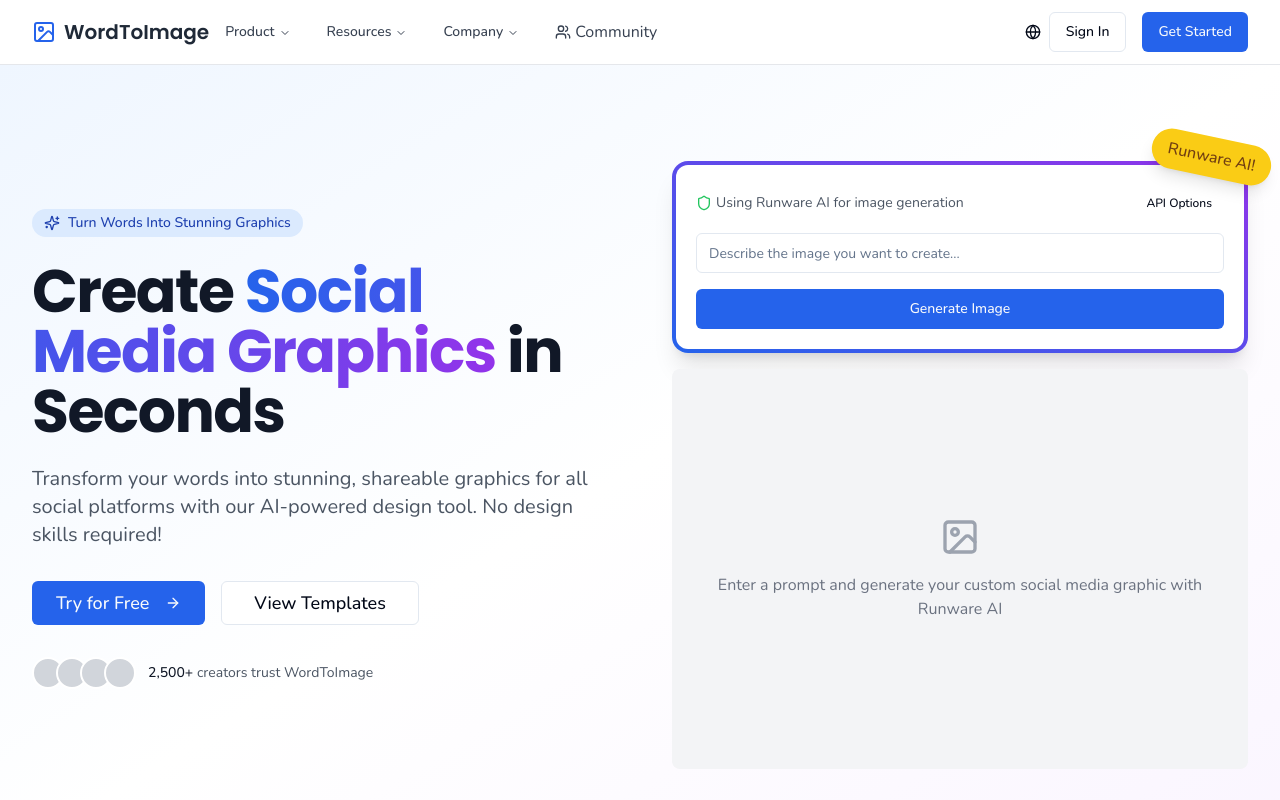
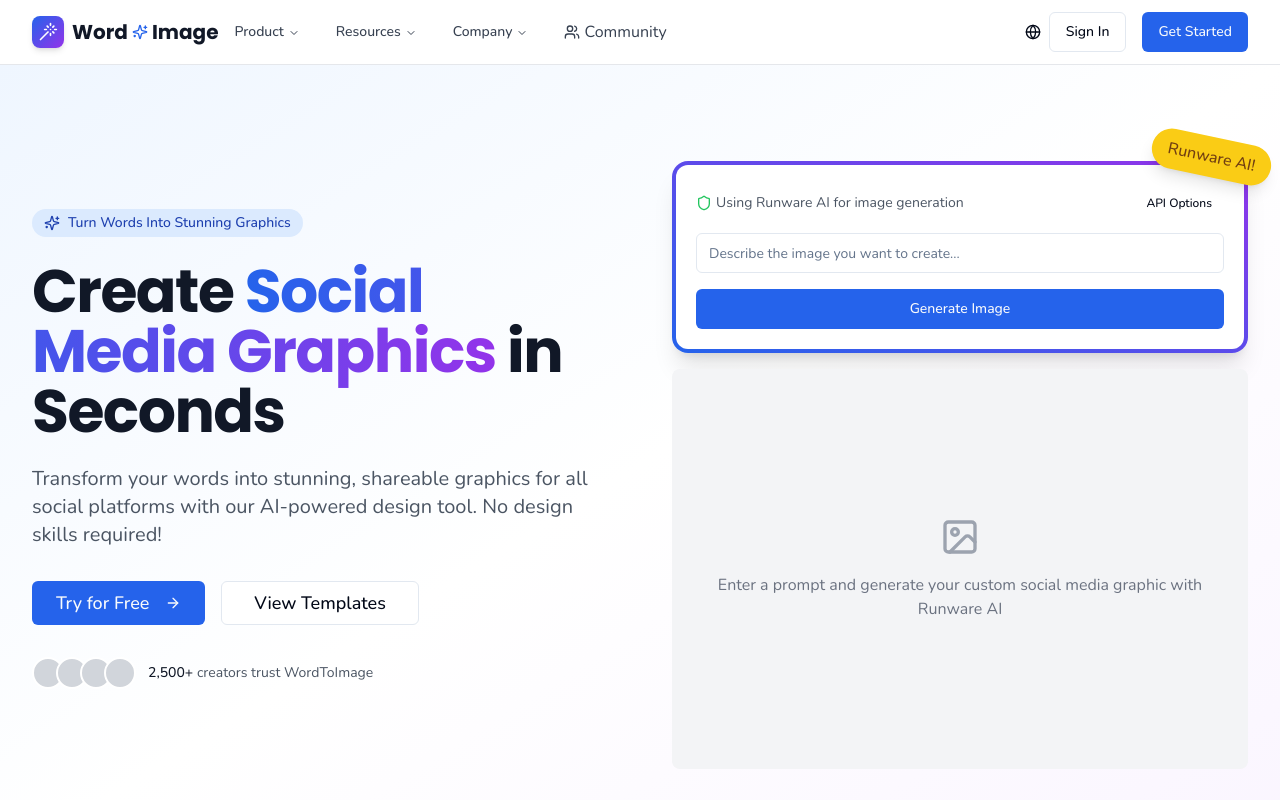
Before and after one commit to dplatoon/wordtoimage, a React (Vite) app: page / in a window 1280 px wide. Shown: the top 800 px of the page. Built offline with nearby package versions, Linux system fonts and the light colour scheme.

Commit message:
Add logo generation feature

```diff
--- a/src/components/navigation/Logo.tsx
+++ b/src/components/navigation/Logo.tsx
@@ -1,14 +1,18 @@
 
-import { Image } from 'lucide-react';
+import { Sparkles, Wand } from 'lucide-react';
 import { Link } from 'react-router-dom';
 
 export const Logo = () => {
   return (
-    <Link to="/" className="flex items-center space-x-2">
-      <Image className="h-6 w-6 text-blue-600" />
-      <span className="font-poppins font-semibold text-xl text-gray-800">
-        WordToImage
-      </span>
+    <Link to="/" className="flex items-center space-x-2 hover:opacity-90 transition-opacity">
+      <div className="flex items-center justify-center h-8 w-8 bg-gradient-to-br from-blue-600 to-purple-600 rounded-lg shadow-md">
+        <Wand className="h-5 w-5 text-white" />
+      </div>
+      <div className="flex items-center space-x-1">
+        <span className="font-poppins font-bold text-xl text-gray-900">Word</span>
+        <Sparkles className="h-4 w-4 text-blue-600" />
+        <span className="font-poppins font-bold text-xl text-gray-900">Image</span>
+      </div>
     </Link>
   );
 };
```
